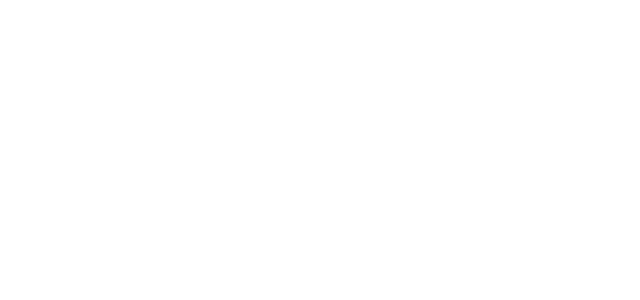
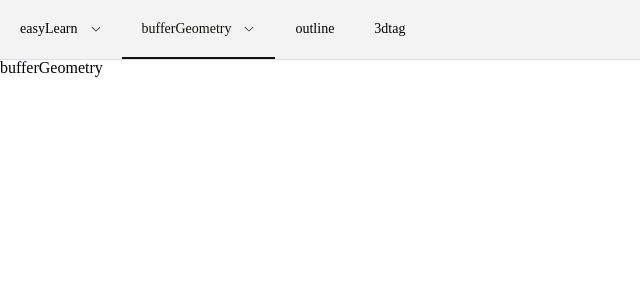
Before and after one commit to 123456hawkins/threeCourse, a Vue app: page /bufferGeometry/pointData in a window 1280 px wide. Before the commit this address had no page. Shown: the top 300 px of the page, without its empty margins (0-640 px from the left). Built offline with nearby package versions, Linux system fonts and the light colour scheme.

Commit message:
fix: 修复menu显示不全的bug

```diff
--- a/src/layout/index.vue
+++ b/src/layout/index.vue
@@ -1,20 +1,10 @@
 <template>
   <div class="container">
     <div class="menuContainer">
-      <el-scrollbar>
-        <el-menu
-          class="el-menu-demo"
-          :router="true"
-          :default-active="$route.path"
-          active-text-color="#12100d"
-          background-color="#f3f3f3"
-          text-color="#000000"
-          menu-trigger="click"
-          mode="horizontal"
-        >
-          <Menu :menuList="routeList"></Menu>
-        </el-menu>
-      </el-scrollbar>
+      <el-menu class="el-menu-demo" :router="true" :default-active="$route.path" active-text-color="#12100d"
+        background-color="#f3f3f3" text-color="#000000" menu-trigger="click" mode="horizontal">
+        <Menu :menuList="routeList[0].children"></Menu>
+      </el-menu>
     </div>
     <div class="routerViewContainer">
       <router-view v-slot="{ Component }">
@@ -34,7 +24,7 @@ import { useRouter } from 'vue-router'
 import { useRoute } from 'vue-router'
 const $route = useRoute()
 onMounted(() => {
-  console.log('routeList',routeList);
+  console.log('routeList', routeList);
 
 })
 </script>
@@ -42,10 +32,12 @@ onMounted(() => {
 .container {
   height: 100%;
   width: 100%;
+
   .menuContainer {
     height: 10%;
     box-sizing: border-box;
   }
+
   .routerViewContainer {
     height: 90%;
     box-sizing: border-box;
--- a/src/layout/menu/index.vue
+++ b/src/layout/menu/index.vue
@@ -1,6 +1,7 @@
 <template>
-  <div>
+
   <template v-for="item in menuList" :key="item.path">
+
     <template v-if="item.children">
       <el-sub-menu v-if="!item.meta.hidden" :index="item.path">
         <template #title>
@@ -11,17 +12,13 @@
       </el-sub-menu>
     </template>
 
-      <el-menu-item
-        v-if="item.path && item.path != '/'"
-        :index="item.path"
-        @click="goRoute"
-      >
+    <el-menu-item v-else :index="item.path" @click="goRoute">
       <template #title>
         <span>{{ item.meta.title }}</span>
       </template>
     </el-menu-item>
   </template>
-  </div>
+
 </template>
 
 <script setup lang="ts">
--- a/src/router/routes.ts
+++ b/src/router/routes.ts
@@ -1,113 +1,135 @@
 export const routeList = [
   {
-    path: '/',
-    name: '/',
-    component: () => import('@/layout/index.vue'),
+    path: "/",
+    name: "/",
+    component: () => import("@/layout/index.vue"),
     meta: {
       title: "/",
-      hidden: true
+      hidden: true,
     },
-    redirect: '/easyLearn'
-  },
+    redirect: "/easyLearn",
+    children: [
       {
-    path: '/easyLearn',
-    name: 'easyLearn',
-    component: () => import('@/layout/index.vue'),
+        path: "/easyLearn",
+        name: "easyLearn",
         meta: {
           title: "easyLearn",
-      hidden: false
+          hidden: false,
         },
-    redirect: '/easyLearn/orbitControls',
-    children: [{
-      path: '/easyLearn/orbitControls',
-      name: 'orbitControls',
-      component: () => import('../views/orbitControls/orbitControls.vue'),
+        redirect: "/easyLearn/orbitControls",
+        children: [
+          {
+            path: "/easyLearn/orbitControls",
+            name: "orbitControls",
+            component: () => import("../views/orbitControls/orbitControls.vue"),
             meta: {
               title: "orbitControls",
-        hidden: false
-      }
-    },
-    {
-      path: '/easyLearn/lightTest',
-      name: 'lightTest',
-      component: () => import('../views/lightTest/lightTest.vue'),
-      meta: {
-        title: "lightTest",
-        hidden: false
-      }
-    },
-    {
-      path: '/easyLearn/animation',
-      name: 'animation',
-      component: () => import('../views/animation/animation.vue'),
-      meta: {
-        title: "animation",
-        hidden: false
-      }
-    },
-    {
-      path: '/easyLearn/arrayCube',
-      name: 'arrayCube',
-      component: () => import('../views/arrayCube/arrayCube.vue'),
-      meta: {
-        title: "arrayCube",
-        hidden: false
-      }
-    },
-    {
-      path: '/easyLearn/commonGeo',
-      name: 'commonGeo',
-      component: () => import('../views/commonGeo/commonGeo.vue'),
-      meta: {
-        title: "commonGeo",
-        hidden: false
-      }
-    },
-    {
-      path: '/easyLearn/phong',
-      name: 'phong',
-      component: () => import('../views/phong/phong.vue'),
-      meta: {
-        title: "phong",
-        hidden: false
-      }
-    },
-    {
-      path: '/easyLearn/gui',
-      name: 'gui',
-      component: () => import('../views/gui/gui.vue'),
-      meta: {
-        title: "gui",
-        hidden: false
-      }
-    },
-    ]
-  },
-  {
-    path: '/easyLearn/importModel',
-    name: 'importModel',
-    component: () => import('@/views/gltf/importModel/index.vue'),
-    meta: {
-      title: "importModel",
-      hidden: false
+              hidden: false,
             },
           },
           {
-    path: '/outline',
-    name: 'outline',
-    component: () => import('@/views/outline/index.vue'),
+            path: "/easyLearn/lightTest",
+            name: "lightTest",
+            component: () => import("../views/lightTest/lightTest.vue"),
             meta: {
-      title: "outline",
-      hidden: false
+              title: "lightTest",
+              hidden: false,
             },
           },
           {
-    path: '/3dtag',
-    name: '3dtag',
-    component: () => import('@/views/3dtag/index.vue'),
+            path: "/easyLearn/animation",
+            name: "animation",
+            component: () => import("../views/animation/animation.vue"),
+            meta: {
+              title: "animation",
+              hidden: false,
+            },
+          },
+          {
+            path: "/easyLearn/arrayCube",
+            name: "arrayCube",
+            component: () => import("../views/arrayCube/arrayCube.vue"),
+            meta: {
+              title: "arrayCube",
+              hidden: false,
+            },
+          },
+          {
+            path: "/easyLearn/commonGeo",
+            name: "commonGeo",
+            component: () => import("../views/commonGeo/commonGeo.vue"),
+            meta: {
+              title: "commonGeo",
+              hidden: false,
+            },
+          },
+          {
+            path: "/easyLearn/phong",
+            name: "phong",
+            component: () => import("../views/phong/phong.vue"),
+            meta: {
+              title: "phong",
+              hidden: false,
+            },
+          },
+          {
+            path: "/easyLearn/gui",
+            name: "gui",
+            component: () => import("../views/gui/gui.vue"),
+            meta: {
+              title: "gui",
+              hidden: false,
+            },
+          },
+          {
+            path: "/easyLearn/importModel",
+            name: "importModel",
+            component: () => import("@/views/gltf/importModel/index.vue"),
+            meta: {
+              title: "importModel",
+              hidden: false,
+            },
+          },
+        ],
+      },
+      {
+        path: "/bufferGeometry",
+        name: "bufferGeometry",
+        redirect: "/bufferGeometry/pointData",
+        meta: {
+          title: "bufferGeometry",
+          hidden: false,
+        },
+        children: [
+          {
+            path: "/bufferGeometry/pointData",
+            name: "pointData",
+            component: () => import("@/views/BufferGeometry/index.vue"),
+            meta: {
+              title: "pointData",
+              hidden: false,
+            },
+          },
+        ],
+      },
+      {
+        path: "/outline",
+        name: "outline",
+        component: () => import("@/views/outline/index.vue"),
+        meta: {
+          title: "outline",
+          hidden: false,
+        },
+      },
+      {
+        path: "/3dtag",
+        name: "3dtag",
+        component: () => import("@/views/3dtag/index.vue"),
         meta: {
           title: "3dtag",
-      hidden: false
+          hidden: false,
         },
       },
-]
+    ],
+  },
+];
--- a/src/views/3dtag/index.vue
+++ b/src/views/3dtag/index.vue
@@ -101,7 +101,7 @@ const importModel = () => {
   // 导入模型
   // 注意导入的模型一定要放在public文件夹下
   loader.load(
-    '/model/server1.glb',
+    '/model/server2.glb',
     function (gltf) {
       console.log('模型层级结构：', gltf.scene)
       mesh = gltf.scene
@@ -279,6 +279,7 @@ onUnmounted(() => {
   width: 100%;
   height: 100%;
 }
+
 .selected {
   position: absolute;
   background-color: rgba($color: #fff, $alpha: 0.3);
--- /dev/null
+++ b/src/views/BufferGeometry/index.vue
@@ -0,0 +1,9 @@
+<template>
+    bufferGeometry
+</template>
+
+<script setup lang='ts'>
+
+</script>
+
+<style></style>
--- a/src/views/outline/index.vue
+++ b/src/views/outline/index.vue
@@ -88,7 +88,7 @@ const importModel = () => {
   // 导入模型
   // 注意导入的模型一定要放在public文件夹下
   loader.load(
-    '/model/test33.glb',
+    '/model/server1.glb',
     function (gltf) {
       console.log('模型层级结构：', gltf.scene)
       mesh = gltf.scene
```
Lines whose indentation alone changed are shown as unchanged.
